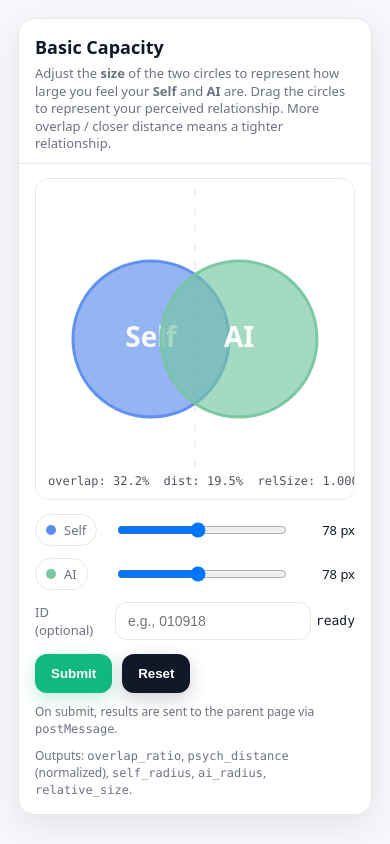
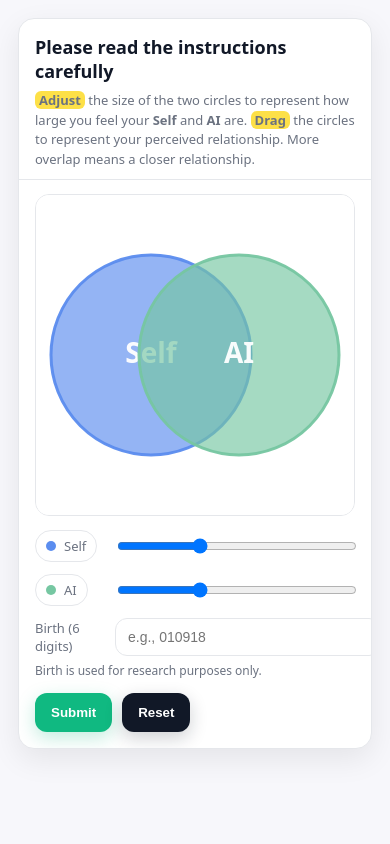
Before and after one commit to Umin-pku/self-ai-ios, a plain HTML site: page index.html in a window 390 px wide. Drawn offline with Linux system fonts and the light colour scheme.

Commit message:
1th Update index.html

```diff
--- a/index.html
+++ b/index.html
@@ -3,10 +3,9 @@
 <head>
   <meta charset="utf-8" />
   <meta name="viewport" content="width=device-width, initial-scale=1" />
-  <title>Self–AI IOS (Continuous)</title>
+  <title>Self–AI Task</title>
   <style>
     :root{
-      --bg:#ffffff;
       --card:#ffffff;
       --text:#111827;
       --muted:#6b7280;
@@ -18,38 +17,38 @@
       --shadow:0 10px 30px rgba(0,0,0,.08);
       --radius:16px;
       --canvasH: 360px;
+      --hl:#fde047; /* yellow highlight */
     }
-    html,body{height:100%; margin:0; font-family: system-ui, -apple-system, Segoe UI, Roboto, Helvetica, Arial, "Apple Color Emoji","Segoe UI Emoji"; color:var(--text); background:#f7f7fb;}
+    html,body{height:100%; margin:0; font-family: system-ui, -apple-system, Segoe UI, Roboto, Helvetica, Arial; color:var(--text); background:#f7f7fb;}
     .wrap{max-width:900px; margin:0 auto; padding:18px;}
     .card{background:var(--card); border:1px solid var(--line); border-radius:var(--radius); box-shadow:var(--shadow); overflow:hidden;}
     .hdr{padding:16px 16px 10px 16px; border-bottom:1px solid var(--line);}
-    h1{font-size:18px; margin:0 0 6px 0;}
-    .sub{font-size:13px; color:var(--muted); line-height:1.35;}
+    h1{font-size:18px; margin:0 0 8px 0;}
+    .sub{font-size:13px; color:var(--muted); line-height:1.5;}
+    .hl{font-weight:800; background:var(--hl); padding:0 4px; border-radius:6px;}
     .body{padding:14px 16px 16px 16px;}
     .canvasWrap{background:#fff; border:1px solid var(--line); border-radius:14px; overflow:hidden;}
     canvas{display:block; width:100%; height:var(--canvasH); touch-action:none;}
     .controls{margin-top:14px; display:grid; gap:12px;}
-    .row{display:grid; grid-template-columns: 90px 1fr 70px; gap:10px; align-items:center;}
+    .row{display:grid; grid-template-columns: 90px 1fr; gap:10px; align-items:center;}
     .label{font-size:13px; color:var(--muted);}
     input[type="range"]{width:100%;}
     input[type="text"]{width:100%; padding:10px 12px; border:1px solid var(--line); border-radius:12px; font-size:14px; outline:none;}
     input[type="text"]:focus{border-color:#a7f3d0; box-shadow:0 0 0 4px rgba(16,185,129,.12);}
-    .val{font-variant-numeric: tabular-nums; font-size:13px; text-align:right; color:#111827;}
+    .note{font-size:12px; color:var(--muted); margin-top:-6px;}
     .footer{display:flex; gap:10px; margin-top:14px; align-items:center; flex-wrap:wrap;}
     .btn{
       appearance:none; border:0; padding:12px 16px; border-radius:12px;
-      background:var(--btn); color:white; font-weight:700; cursor:pointer;
+      background:var(--btn); color:white; font-weight:800; cursor:pointer;
       box-shadow:0 6px 18px rgba(16,185,129,.25);
     }
-    .btn:active{transform:translateY(1px);}
     .btn.secondary{background:#111827; box-shadow:0 6px 18px rgba(17,24,39,.20);}
-    .hint{font-size:12px; color:var(--muted);}
+    .err{color:var(--danger); font-weight:700; font-size:12px;}
     .pill{display:inline-flex; gap:8px; align-items:center; border:1px solid var(--line); border-radius:999px; padding:6px 10px; background:#fff;}
     .dot{width:10px; height:10px; border-radius:999px; display:inline-block;}
-    .mono{font-family: ui-monospace, SFMono-Regular, Menlo, Monaco, Consolas, "Liberation Mono", "Courier New", monospace;}
     @media (max-width:520px){
       :root{ --canvasH: 320px; }
-      .row{grid-template-columns: 70px 1fr 60px;}
+      .row{grid-template-columns: 70px 1fr;}
     }
   </style>
 </head>
@@ -57,10 +56,10 @@
   <div class="wrap">
     <div class="card">
       <div class="hdr">
-        <h1>Basic Capacity</h1>
+        <h1>Please read the instructions carefully</h1>
         <div class="sub">
-          Adjust the <b>size</b> of the two circles to represent how large you feel your <b>Self</b> and <b>AI</b> are.
-          Drag the circles to represent your perceived relationship. More overlap / closer distance means a tighter relationship.
+          <span class="hl">Adjust</span> the size of the two circles to represent how large you feel your <b>Self</b> and <b>AI</b> are.
+          <span class="hl">Drag</span> the circles to represent your perceived relationship. More overlap means a closer relationship.
         </div>
       </div>
 
@@ -72,32 +71,25 @@
         <div class="controls">
           <div class="row">
             <div class="label"><span class="pill"><span class="dot" style="background:var(--self)"></span>Self</span></div>
-            <input id="selfR" type="range" min="40" max="120" step="1" value="78" />
-            <div class="val"><span id="selfRv">78</span> px</div>
+            <input id="selfR" type="range" min="40" max="220" step="1" value="100" />
           </div>
 
           <div class="row">
             <div class="label"><span class="pill"><span class="dot" style="background:var(--ai)"></span>AI</span></div>
-            <input id="aiR" type="range" min="40" max="120" step="1" value="78" />
-            <div class="val"><span id="aiRv">78</span> px</div>
+            <input id="aiR" type="range" min="40" max="220" step="1" value="100" />
           </div>
 
           <div class="row">
-            <div class="label">ID (optional)</div>
-            <input id="pid" type="text" inputmode="numeric" pattern="[0-9]*" maxlength="32" placeholder="e.g., 010918" />
-            <div class="val mono" id="status">ready</div>
+            <div class="label">Birth (6 digits)</div>
+            <input id="birth" type="text" inputmode="numeric" pattern="[0-9]*" maxlength="6" placeholder="e.g., 010918" />
           </div>
+          <div class="note">Birth is used for research purposes only.</div>
+          <div class="err" id="err" style="display:none;"></div>
         </div>
 
         <div class="footer">
           <button class="btn" id="submitBtn">Submit</button>
           <button class="btn secondary" id="resetBtn" type="button">Reset</button>
-          <span class="hint">On submit, results are sent to the parent page via <span class="mono">postMessage</span>.</span>
-        </div>
-
-        <div class="hint" style="margin-top:10px">
-          Outputs: <span class="mono">overlap_ratio</span>, <span class="mono">psych_distance</span> (normalized),
-          <span class="mono">self_radius</span>, <span class="mono">ai_radius</span>, <span class="mono">relative_size</span>.
         </div>
       </div>
     </div>
@@ -110,10 +102,8 @@
 
   const selfR = document.getElementById('selfR');
   const aiR = document.getElementById('aiR');
-  const selfRv = document.getElementById('selfRv');
-  const aiRv = document.getElementById('aiRv');
-  const pid = document.getElementById('pid');
-  const statusEl = document.getElementById('status');
+  const birth = document.getElementById('birth');
+  const errEl = document.getElementById('err');
   const submitBtn = document.getElementById('submitBtn');
   const resetBtn = document.getElementById('resetBtn');
 
@@ -123,7 +113,8 @@
   const state = {
     self: { x: 0, y: 0, r: +selfR.value, color: css('--self'), label: 'Self' },
     ai:   { x: 0, y: 0, r: +aiR.value,   color: css('--ai'),   label: 'AI'   },
-    drag: { active:false, which:null, dx:0, dy:0 }
+    fixedY: 0,
+    drag: { active:false, which:null, dx:0 }
   };
 
   function css(v){ return getComputedStyle(document.documentElement).getPropertyValue(v).trim(); }
@@ -135,27 +126,27 @@
     canvas.width = W;
     canvas.height = H;
 
-    // init positions (classic non-overlap, left/right)
-    const midY = H/2;
+    // classic non-overlap, left/right
+    state.fixedY = Math.floor(H/2);
     const gap = Math.floor(W*0.14);
     state.self.x = Math.floor(W/2 - gap);
     state.ai.x   = Math.floor(W/2 + gap);
-    state.self.y = midY;
-    state.ai.y   = midY;
+    state.self.y = state.fixedY;
+    state.ai.y   = state.fixedY;
 
     clampAll();
     draw();
   }
 
-  function clampAll(){
-    clampCircle(state.self);
-    clampCircle(state.ai);
+  function clampCircleX(c){
+    const pad = 6*dpr;
+    c.x = Math.max(c.r+pad, Math.min(W - c.r - pad, c.x));
+    c.y = state.fixedY; // lock Y (horizontal-only drag)
   }
 
-  function clampCircle(c){
-    const pad = 6*dpr;
-    c.x = Math.max(c.r+pad, Math.min(W - c.r - pad, c.x));
-    c.y = Math.max(c.r+pad, Math.min(H - c.r - pad, c.y));
+  function clampAll(){
+    clampCircleX(state.self);
+    clampCircleX(state.ai);
   }
 
   function clear(){
@@ -166,45 +157,22 @@
 
   function draw(){
     clear();
-
-    // subtle center guide line
-    ctx.save();
-    ctx.strokeStyle = 'rgba(0,0,0,0.06)';
-    ctx.lineWidth = 2*dpr;
-    ctx.setLineDash([8*dpr, 10*dpr]);
-    ctx.beginPath();
-    ctx.moveTo(W/2, 10*dpr);
-    ctx.lineTo(W/2, H-10*dpr);
-    ctx.stroke();
-    ctx.restore();
-
     drawCircle(state.self);
     drawCircle(state.ai);
-
-    // live metrics (small)
-    const m = metrics();
-    ctx.save();
-    ctx.fillStyle = 'rgba(17,24,39,0.75)';
-    ctx.font = `${12*dpr}px ui-monospace, SFMono-Regular, Menlo, Monaco, Consolas, "Liberation Mono", "Courier New", monospace`;
-    ctx.fillText(`overlap: ${(m.overlap_ratio*100).toFixed(1)}%  dist: ${(m.psych_distance*100).toFixed(1)}%  relSize: ${m.relative_size.toFixed(3)}`, 12*dpr, H-14*dpr);
-    ctx.restore();
   }
 
   function drawCircle(c){
-    // fill
     ctx.save();
     ctx.beginPath();
     ctx.arc(c.x, c.y, c.r, 0, Math.PI*2);
     ctx.fillStyle = hexToRgba(c.color, 0.65);
     ctx.fill();
-    // outline
     ctx.lineWidth = 3*dpr;
     ctx.strokeStyle = hexToRgba(c.color, 0.95);
     ctx.stroke();
 
-    // label
     ctx.fillStyle = 'rgba(255,255,255,0.95)';
-    ctx.font = `700 ${Math.max(16*dpr, Math.min(28*dpr, c.r*0.45))}px system-ui, -apple-system, Segoe UI, Roboto, Helvetica, Arial`;
+    ctx.font = `800 ${Math.max(16*dpr, Math.min(28*dpr, c.r*0.45))}px system-ui, -apple-system, Segoe UI, Roboto, Helvetica, Arial`;
     ctx.textAlign = 'center';
     ctx.textBaseline = 'middle';
     ctx.fillText(c.label, c.x, c.y);
@@ -212,7 +180,6 @@
   }
 
   function hexToRgba(hex, a){
-    // expects #RRGGBB
     const h = hex.replace('#','').trim();
     const r = parseInt(h.slice(0,2),16);
     const g = parseInt(h.slice(2,4),16);
@@ -226,7 +193,6 @@
   }
 
   function overlapArea(r1, r2, d){
-    // circle-circle intersection area
     if(d >= r1 + r2) return 0;
     if(d <= Math.abs(r1 - r2)){
       const rMin = Math.min(r1, r2);
@@ -239,37 +205,25 @@
     return area1 + area2;
   }
 
+  function clamp01(x){ return Math.max(0, Math.min(1, x)); }
+
   function metrics(){
     const rS = state.self.r;
     const rA = state.ai.r;
     const d = dist(state.self.x, state.self.y, state.ai.x, state.ai.y);
 
     const inter = overlapArea(rS, rA, d);
+    const areaSelf = Math.PI * rS * rS;
 
-    // overlap ratio: intersection / area(Self)  (interpretable as "how much AI is included in Self representation")
-    const areaSelf = Math.PI * rS * rS;
-    const overlap_ratio = inter / areaSelf; // 0..1 (can be 1 if AI fully inside Self and AI>=Self? actually capped by self area)
-
-    // psychological distance normalized by usable canvas diagonal
+    const overlap_ratio = clamp01(inter / areaSelf);
     const diag = Math.sqrt(W*W + H*H);
-    const psych_distance = d / diag; // 0..~1
-
-    // relative size: AI / Self (radius ratio)
+    const psych_distance = clamp01(d / diag);
     const relative_size = rA / rS;
 
-    return {
-      overlap_ratio: clamp01(overlap_ratio),
-      psych_distance: clamp01(psych_distance),
-      self_radius: rS,
-      ai_radius: rA,
-      relative_size
-    };
+    return { overlap_ratio, psych_distance, self_radius:rS, ai_radius:rA, relative_size };
   }
 
-  function clamp01(x){ return Math.max(0, Math.min(1, x)); }
-
   function hitTest(x,y){
-    // prioritize the one on top: if overlap, whichever center is closer
     const ds = dist(x,y,state.self.x,state.self.y);
     const da = dist(x,y,state.ai.x,state.ai.y);
     const inS = ds <= state.self.r;
@@ -296,7 +250,6 @@
     state.drag.which = which;
     const c = which === 'self' ? state.self : state.ai;
     state.drag.dx = p.x - c.x;
-    state.drag.dy = p.y - c.y;
     canvas.setPointerCapture(ev.pointerId);
   }
 
@@ -306,8 +259,7 @@
     const p = pointerPos(ev);
     const c = state.drag.which === 'self' ? state.self : state.ai;
     c.x = p.x - state.drag.dx;
-    c.y = p.y - state.drag.dy;
-    clampCircle(c);
+    clampCircleX(c);
     draw();
   }
 
@@ -320,44 +272,46 @@
   }
 
   function reset(){
-    selfR.value = 78;
-    aiR.value = 78;
-    selfRv.textContent = '78';
-    aiRv.textContent = '78';
-    state.self.r = 78;
-    state.ai.r = 78;
+    selfR.value = 100;
+    aiR.value = 100;
+    birth.value = '';
+    state.self.r = 100;
+    state.ai.r = 100;
+    errEl.style.display = 'none';
     fitCanvas();
-    statusEl.textContent = 'ready';
+  }
+
+  function showErr(msg){
+    errEl.textContent = msg;
+    errEl.style.display = 'block';
   }
 
   function submit(){
+    const b = birth.value.trim();
+    if(!/^\d{6}$/.test(b)){
+      showErr('Please enter your birth (6 digits).');
+      return;
+    }
+    errEl.style.display = 'none';
+
     const out = metrics();
     const payload = {
       type: 'SELF_AI_IOS_RESULT',
       ts: Date.now(),
-      participant_id: pid.value.trim() || null,
+      birth_6digits: b,
       ...out
     };
 
-    // send to parent (CREDAMO page)
     window.parent.postMessage(payload, '*');
-
-    statusEl.textContent = 'sent';
-    statusEl.style.color = '#059669';
   }
 
-  // UI bindings
   selfR.addEventListener('input', () => {
-    const v = +selfR.value;
-    state.self.r = v;
-    selfRv.textContent = String(v);
+    state.self.r = +selfR.value;
     clampAll();
     draw();
   });
   aiR.addEventListener('input', () => {
-    const v = +aiR.value;
-    state.ai.r = v;
-    aiRv.textContent = String(v);
+    state.ai.r = +aiR.value;
     clampAll();
     draw();
   });
@@ -365,25 +319,22 @@
   submitBtn.addEventListener('click', submit);
   resetBtn.addEventListener('click', reset);
 
-  // Pointer events for mouse + touch
   canvas.addEventListener('pointerdown', onDown);
   canvas.addEventListener('pointermove', onMove);
   canvas.addEventListener('pointerup', onUp);
   canvas.addEventListener('pointercancel', onUp);
 
   window.addEventListener('resize', () => {
-    // keep current circles, only refit canvas size
     const rect = canvas.getBoundingClientRect();
     W = Math.floor(rect.width * dpr);
     H = Math.floor(rect.height * dpr);
     canvas.width = W;
     canvas.height = H;
+    state.fixedY = Math.floor(H/2);
     clampAll();
     draw();
   });
 
-  // init
-  // set canvas CSS height via variable already; just fit
   requestAnimationFrame(fitCanvas);
 })();
 </script>
```
